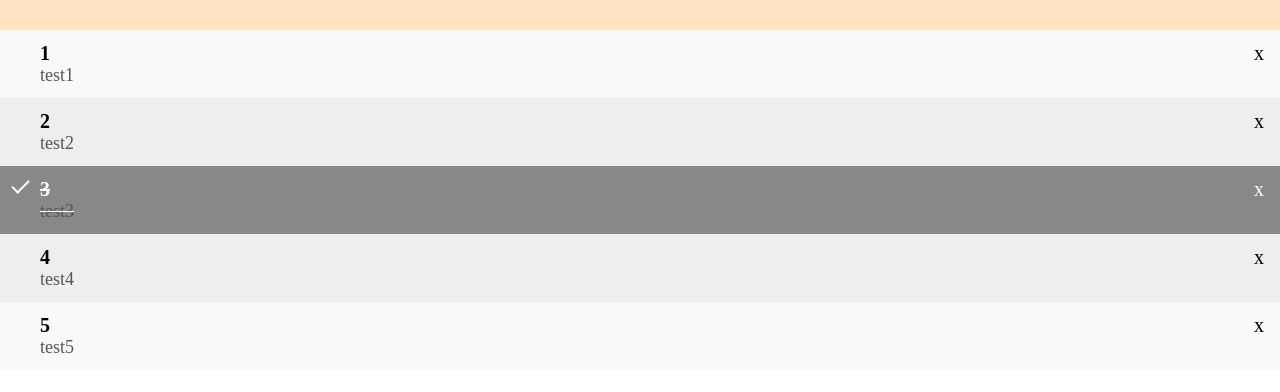
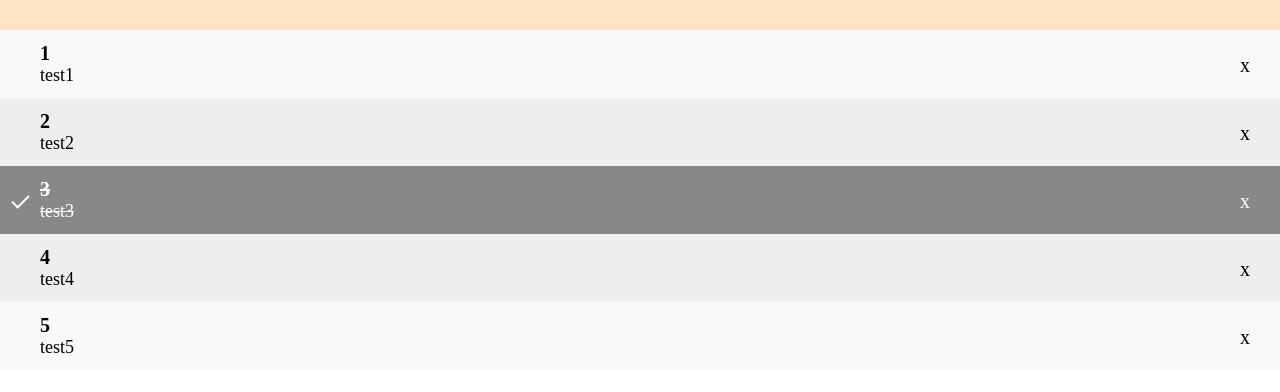
Before and after one commit to kevin8656/DotNetCoreProject_KevinHuang, a plain HTML site: page DotNetCoreProject_KevinHuang/wwwroot/index.html in a window 1280 px wide. Shown: the part 142-534 px from the top of the page. Drawn offline with Linux system fonts and the light colour scheme.

Commit message:
更新樣式

```diff
--- a/DotNetCoreProject_KevinHuang/wwwroot/css/style.css
+++ b/DotNetCoreProject_KevinHuang/wwwroot/css/style.css
@@ -34,10 +34,18 @@ ul {
             background: #ddd;
         }
 
+        ul li .todo-title {
+            font-size: 20px;
+            font-weight: bold;
+        }
+
+        ul li .todo-content {
+        }
+
         /* When clicked on, add a background color and strike out text */
         ul li.checked {
             background: #888;
-            color: #fff;
+            color: #fff !important;
             text-decoration: line-through;
         }
 
@@ -48,27 +56,19 @@ ul {
                 border-color: #fff;
                 border-style: solid;
                 border-width: 0 2px 2px 0;
-                top: 10px;
+                top: 25px;
                 left: 16px;
                 transform: rotate(45deg);
                 height: 15px;
                 width: 7px;
             }
 
-        ul li .todo-title {
-            font-size: 20px;
-            font-weight: bold;
-        }
-
-        ul li .todo-content {
-            color: #555555
-        }
 /* Style the close button */
 .close {
     position: absolute;
     right: 0;
     top: 0;
-    padding: 12px 16px 12px 16px;
+    padding: 24px 30px 24px 30px;
     font-size: 20px;
 }
 
@@ -115,27 +115,29 @@ input {
 /* Style the "Add" button */
 
 .add-btn {
-    box-shadow:inset 0px 1px 0px 0px #ffffff;
-    background:linear-gradient(to bottom, #ffffff 5%, #f6f6f6 100%);
-    background-color:#ffffff;
-    border-radius:6px;
-    border:1px solid #dcdcdc;
-    display:inline-block;
-    cursor:pointer;
-    color:#666666;
-    font-family:Arial;
-    font-size:15px;
-    font-weight:bold;
-    text-decoration:none;
+    box-shadow: inset 0px 1px 0px 0px #ffffff;
+    background: linear-gradient(to bottom, #ffffff 5%, #f6f6f6 100%);
+    background-color: #ffffff;
+    border-radius: 6px;
+    border: 1px solid #dcdcdc;
+    display: inline-block;
+    cursor: pointer;
+    color: #666666;
+    font-family: Arial;
+    font-size: 15px;
+    font-weight: bold;
+    text-decoration: none;
     height: 63px;
     width: 63px;
-    text-shadow:0px 1px 0px #ffffff;
+    text-shadow: 0px 1px 0px #ffffff;
     line-height: 63px
 }
+
     .add-btn:hover {
-        background:linear-gradient(to bottom, #f6f6f6 5%, #ffffff 100%);
-        background-color:#f6f6f6;
+        background: linear-gradient(to bottom, #f6f6f6 5%, #ffffff 100%);
+        background-color: #f6f6f6;
     }
+
     .add-btn:active {
         position: relative;
         top: 1px;
```
